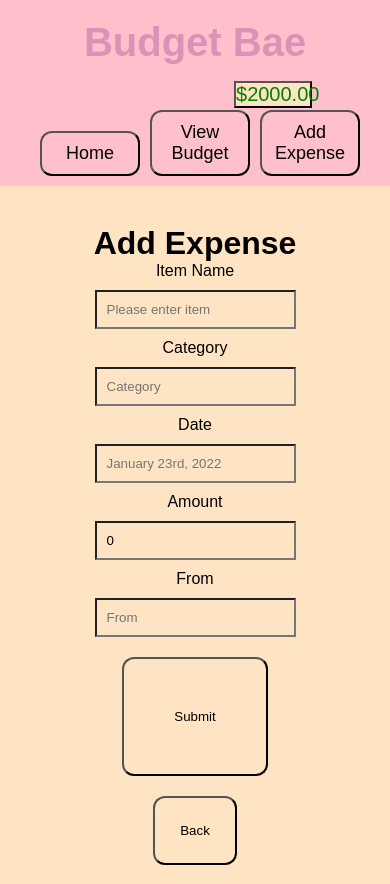
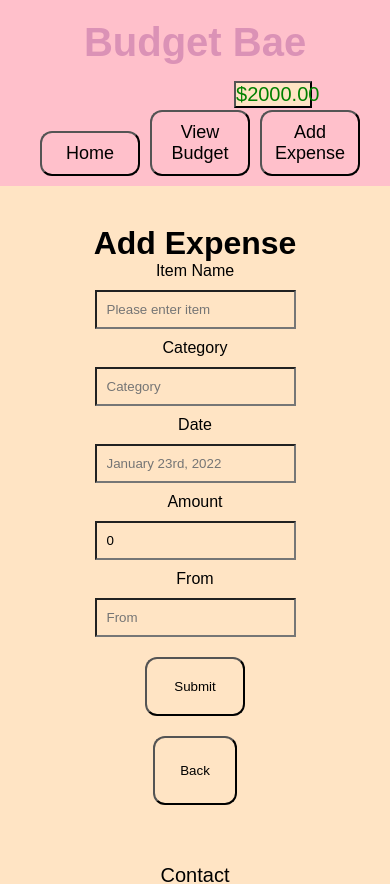
Before and after one commit to TaylorWill94/budget-app-frontend, a React (Create React App) app: page /transactions/new in a window 390 px wide. Shown: the top 884 px of the page. Built offline with nearby package versions, Linux system fonts and the light colour scheme; no server answers; a web font is replaced by a local one.

Commit message:
Submit btn styling

```diff
--- a/src/App.css
+++ b/src/App.css
@@ -168,7 +168,7 @@
     margin: 10px;
   }
   .submit-btn {
-    padding: 50px;
+    padding: 25px;
     margin: 10px;
     border-radius: 12px;
   }
--- a/src/components/BudgetNewForm.js
+++ b/src/components/BudgetNewForm.js
@@ -91,7 +91,7 @@ function BudgetNewForm() {
           placeholder="From"
         />
         <br />
-        <input className="submit-btn" type="submit" />
+        <input className="edit-submit-btn" type="submit" />
       <Link to={`/transactions`}>
         <button className="back-btn">Back</button>
       </Link>
```
